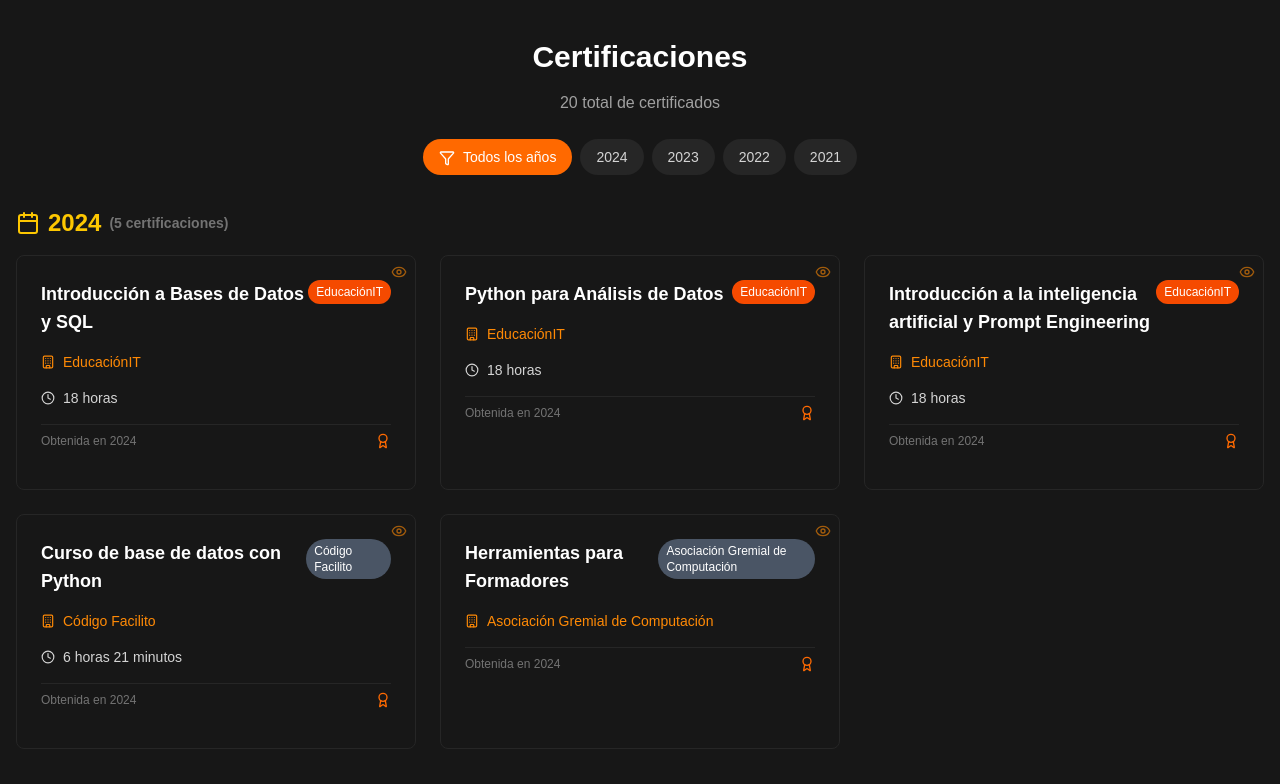
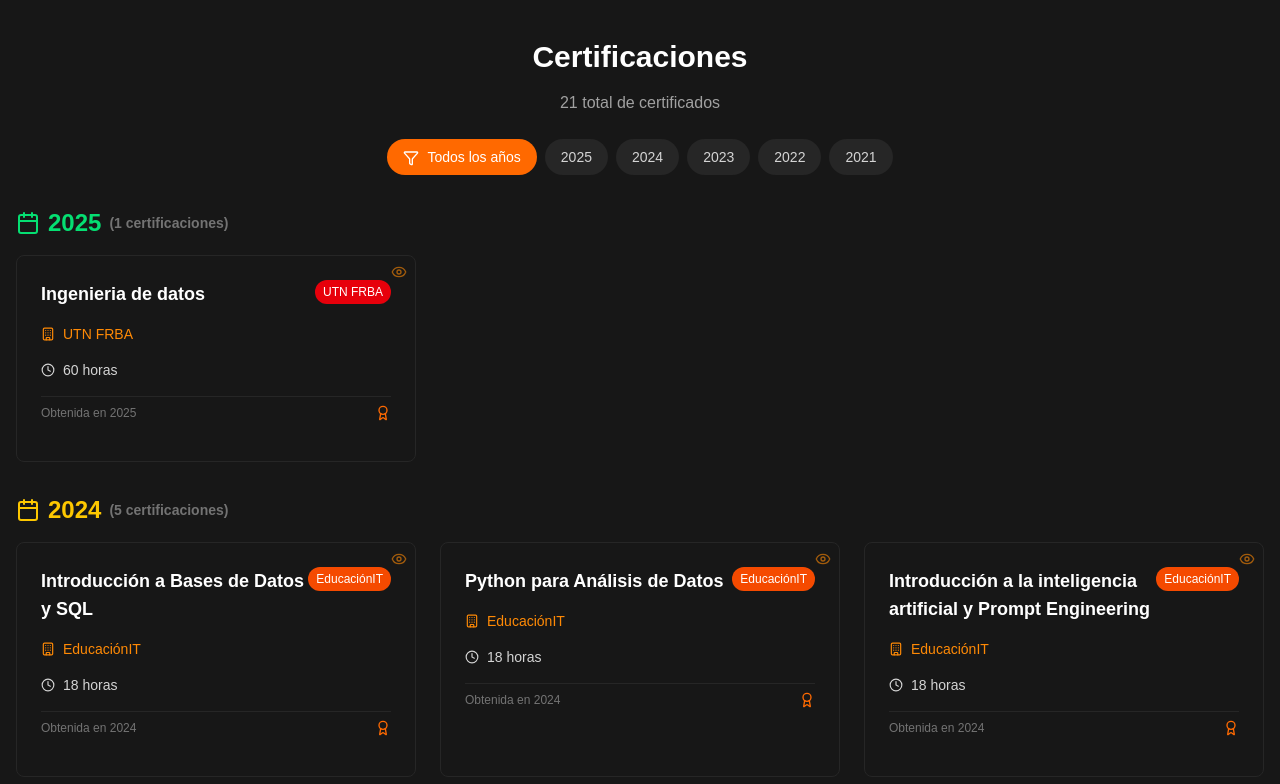
Before and after one commit to nikobarra/resume, a Next.js app: page / in a window 1280 px wide. Shown: the part 3520-4304 px from the top of the page. Built offline with nearby package versions, Linux system fonts and the light colour scheme.

Commit message:
add certifications

```diff
--- a/src/components/Certificaciones.tsx
+++ b/src/components/Certificaciones.tsx
@@ -64,6 +64,8 @@ const Certificaciones = () => {
     const getCertificateImage = (certName: string) => {
         const imageMap: Record<string, string> = {
             // Certificados en español
+            "Ingenieria de datos":
+                "/img/certificates/Data Engineering - utn 2025.png",
             "Scrum Foundation": "/img/certificates/Scrum Foundation.jpg",
             "Python Essentials 1": "/img/certificates/python essentials 1.jpg",
             "Python 3 - Nivel Inicial":
@@ -104,6 +106,8 @@ const Certificaciones = () => {
                 "/img/certificates/argentina programa_se programar.jpg",
 
             // Certificados en inglés
+            "Data Engineering":
+                "/img/certificates/Data Engineering - utn 2025.png",
             "Python 3 - Beginner Level":
                 "/img/certificates/Python 3 - nivel inicial.jpg",
             "Web Development": "/img/certificates/desarrollo web.png",
--- a/src/cvjson.json
+++ b/src/cvjson.json
@@ -21,6 +21,12 @@
         }
     ],
     "certificaciones_relevantes": [
+        {
+            "nombre": "Ingenieria de datos",
+            "otorgado_por": "UTN FRBA",
+            "anio": 2025,
+            "horas": 60
+        },
         {
             "nombre": "Scrum Foundation",
             "otorgado_por": "CertiProf",
--- a/src/cvjson_en.json
+++ b/src/cvjson_en.json
@@ -21,6 +21,12 @@
         }
     ],
     "relevant_certifications": [
+        {
+            "name": "Data Engineering",
+            "awarded_by": "UTN FRBA",
+            "year": 2025,
+            "hours": 60
+        },
         {
             "name": "Scrum Foundation",
             "awarded_by": "CertiProf",
@@ -241,8 +247,6 @@
             "status": "Completed",
             "featured": true
         }
-
-
     ],
     "availability": {
         "type": "Full-time",
```
Also changed, not shown: public/img/certificates/Data Engineering - utn 2025.png (added).
